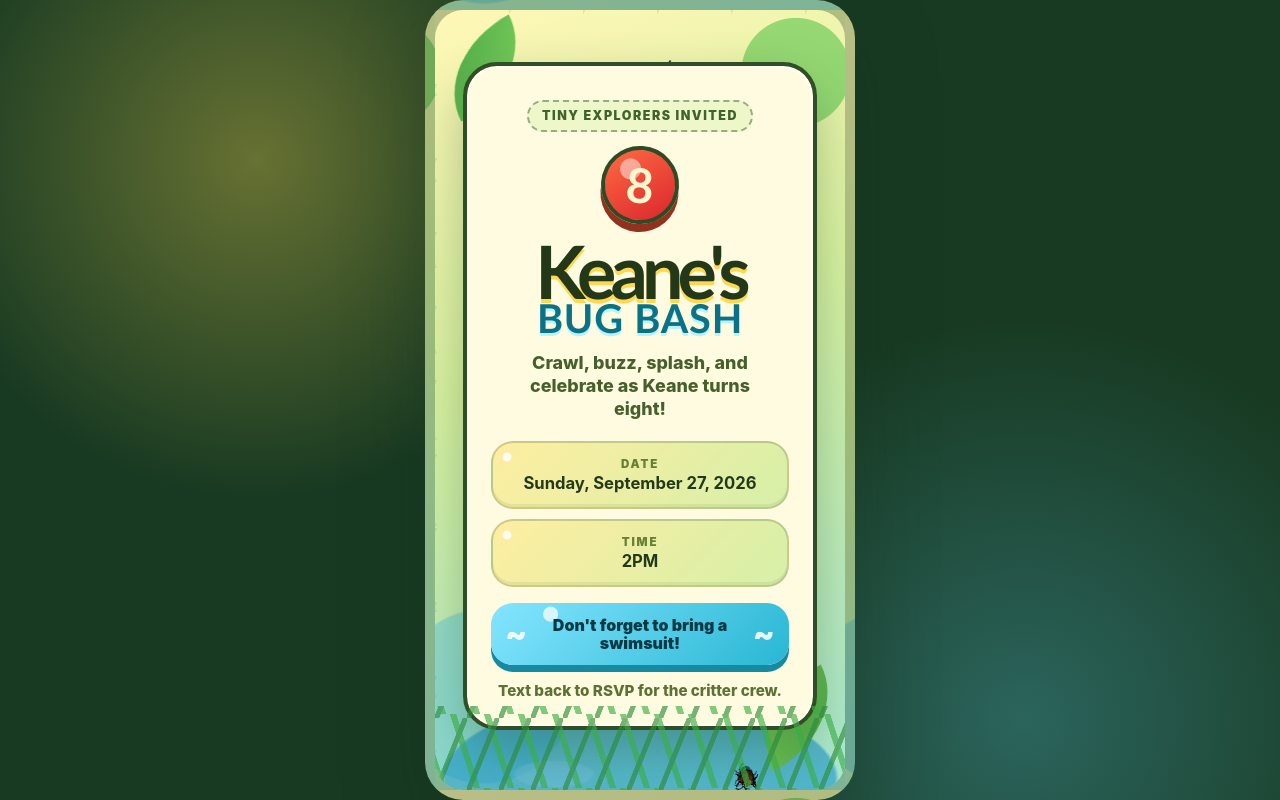
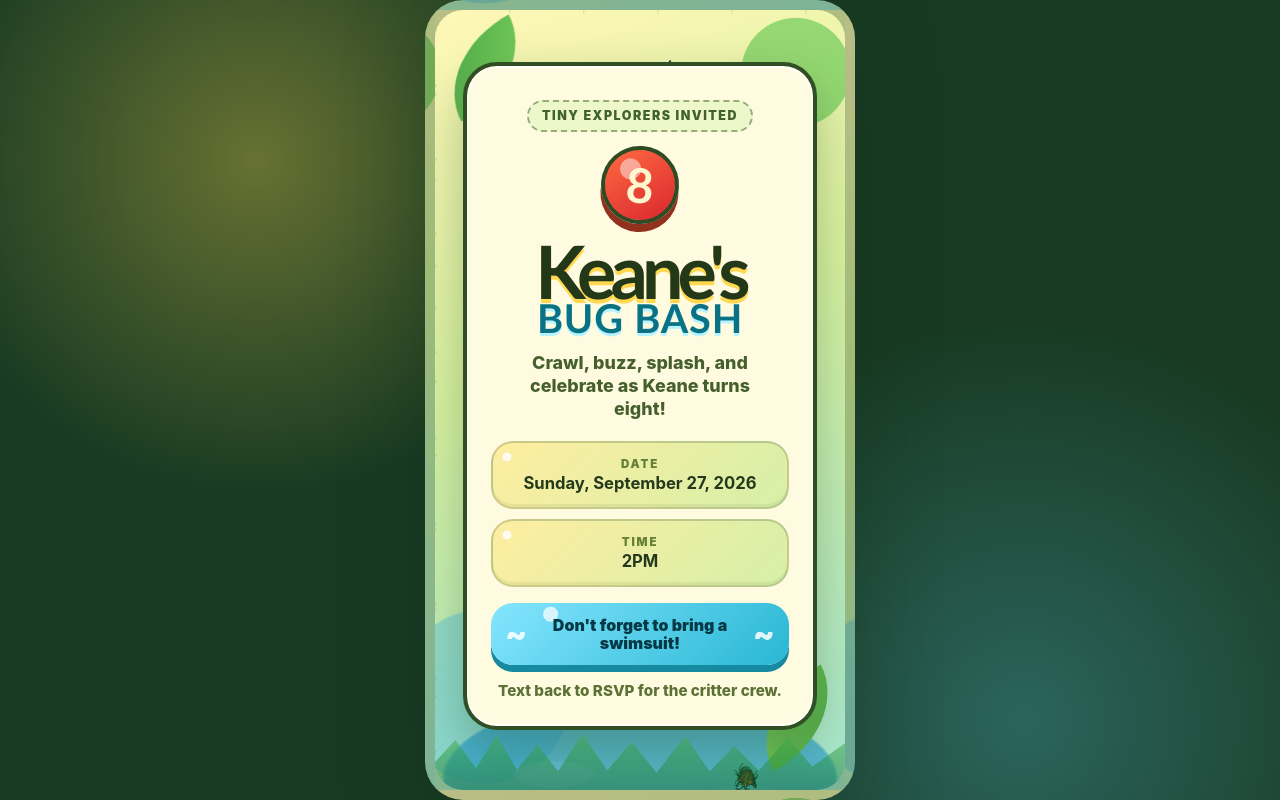
Before and after one commit to joemcbroom/keanes-bug-bash, a React (Vite) app: page / in a window 1280 px wide. Built offline with nearby package versions, Linux system fonts and the light colour scheme.

Commit message:
Replace glitched grass pattern
Co-authored-by: joe.mcbroom.10 <joe.mcbroom.10@gmail.com>

```diff
--- a/src/App.css
+++ b/src/App.css
@@ -265,13 +265,33 @@
 .grass {
   position: absolute;
   inset: auto 0 0;
-  height: 84px;
+  height: 78px;
   z-index: 0;
   pointer-events: none;
-  background:
-    linear-gradient(112deg, transparent 0 45%, #2c8b39 46% 54%, transparent 55%) 0 12px / 32px 72px,
-    linear-gradient(72deg, transparent 0 44%, #3bad46 45% 55%, transparent 56%) 13px 8px / 34px 74px;
-  opacity: 0.64;
+  background: linear-gradient(180deg, #5fc955 0%, #2e9744 58%, #1d6f34 100%);
+  clip-path: polygon(
+    0 100%,
+    0 64%,
+    5% 36%,
+    10% 72%,
+    15% 30%,
+    20% 74%,
+    25% 42%,
+    30% 76%,
+    36% 28%,
+    42% 75%,
+    48% 38%,
+    54% 78%,
+    61% 31%,
+    67% 76%,
+    73% 44%,
+    79% 75%,
+    86% 33%,
+    92% 70%,
+    100% 40%,
+    100% 100%
+  );
+  opacity: 0.52;
 }
 
 @keyframes crawl-around {
```
